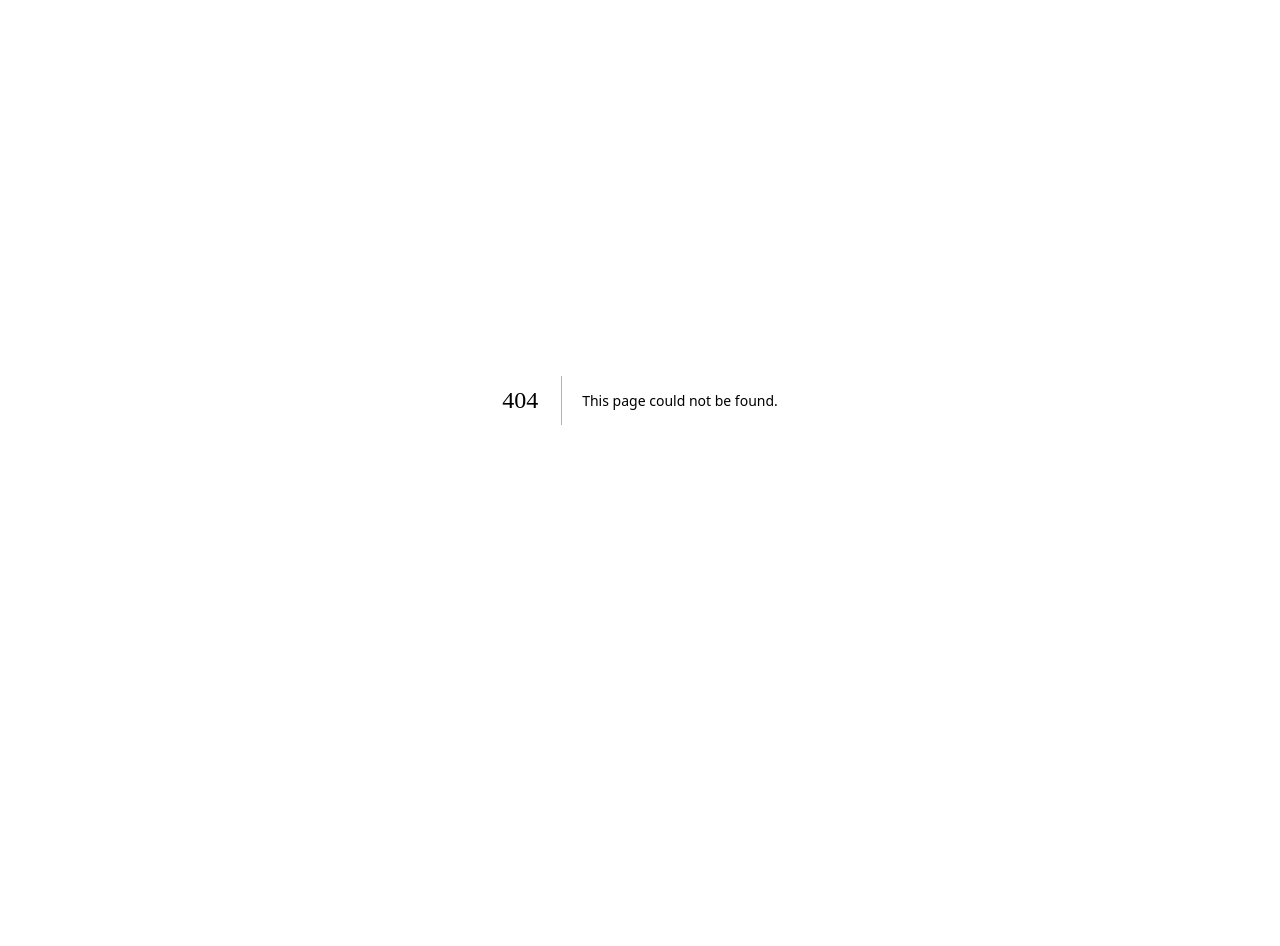
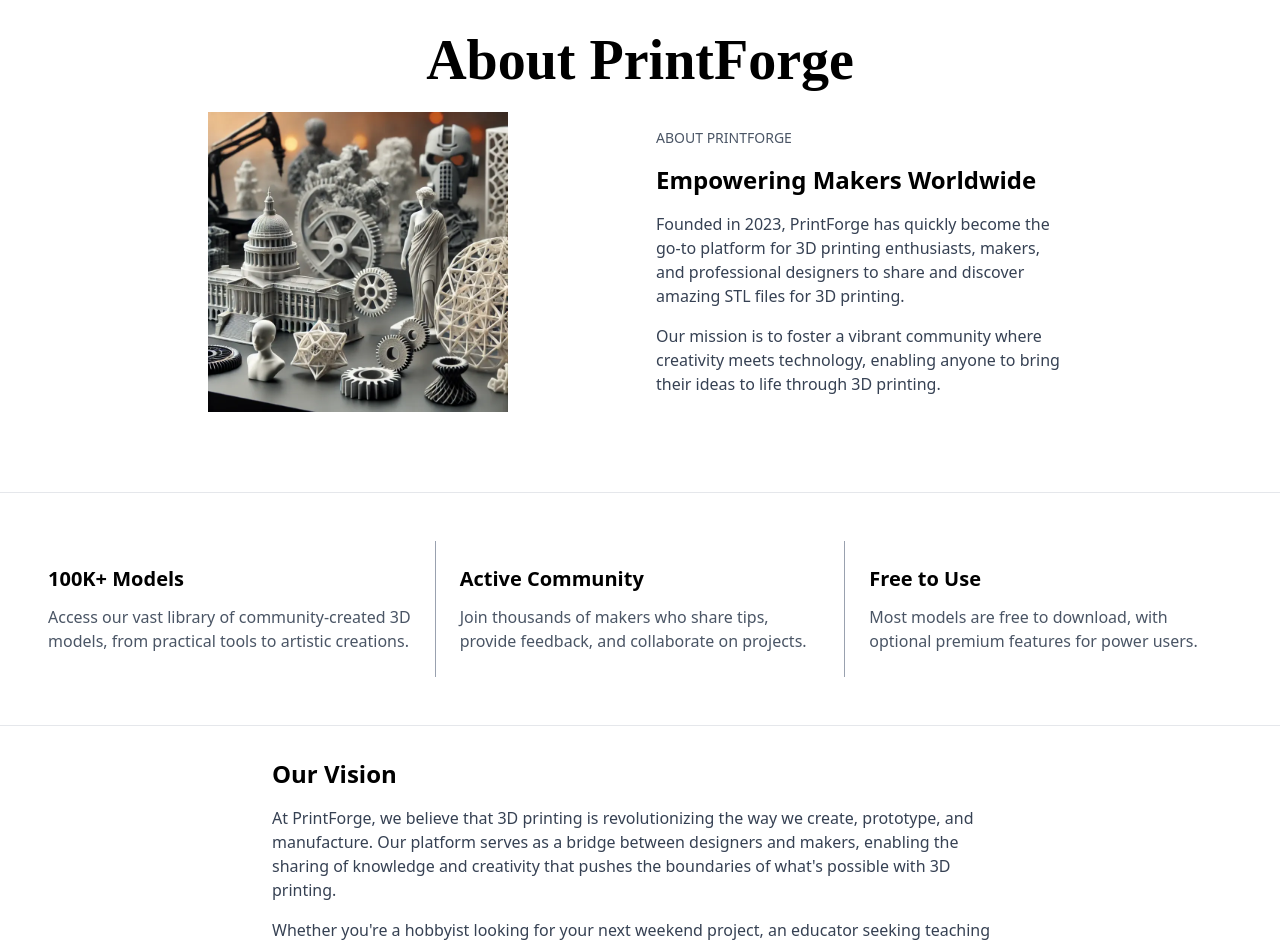
Before and after one commit to nima-karkhaneh/learn-nextjs, a Next.js app in the folder print-forge/: page /about in a window 1280 px wide. Before the commit this address had no page. Shown: the top 946 px of the page. Before the commit the page ends 800 px from the top, so only its background shows below. Built offline with nearby package versions, Linux system fonts and the light colour scheme.

Commit message:
Add about page for print-forge project

```diff
--- /dev/null
+++ b/print-forge/app/about/page.tsx
@@ -0,0 +1,100 @@
+export default function AboutPage() {
+    return (
+        <main>
+            <section className="container max-w-4xl px-4 py-8 mx-auto">
+                <h1 className="mb-6 text-4xl font-bold text-center">
+                    About PrintForge
+                </h1>
+
+                <div className="grid items-center gap-8 mb-12 md:grid-cols-2">
+                    <div className="relative h-[300px] w-full img-cont">
+                        <img className="about-img"
+                            src="/hero-image-square.png"
+                            alt="PrintForge Community - A group of makers collaborating on 3D printing projects"
+                        />
+                    </div>
+                    <div>
+                        <p className="mb-4 text-sm text-gray-600 uppercase" aria-hidden="true">
+                            About PrintForge
+                        </p>
+                        <h2 className="mb-4 text-2xl font-semibold">
+                            Empowering Makers Worldwide
+                        </h2>
+                        <p className="mb-4 text-gray-700">
+                            Founded in 2023, PrintForge has quickly become the
+                            go-to platform for 3D printing enthusiasts, makers,
+                            and professional designers to share and discover
+                            amazing STL files for 3D printing.
+                        </p>
+                        <p className="text-gray-700">
+                            Our mission is to foster a vibrant community where
+                            creativity meets technology, enabling anyone to
+                            bring their ideas to life through 3D printing.
+                        </p>
+                    </div>
+                </div>
+            </section>
+
+            <hr className="border-gray-200" aria-hidden="true" />
+
+            <section className="py-12" aria-labelledby="key-features">
+                <div className="px-6 mx-auto max-w-7xl">
+                    <h2 id="key-features" className="sr-only">Key Features</h2>
+                    <div className="grid gap-6 md:gap-0 md:grid-cols-3">
+                        <article className="p-6 bg-white">
+                            <h3 className="mb-3 text-xl font-semibold">
+                                100K+ Models
+                            </h3>
+                            <p className="text-gray-600">
+                                Access our vast library of community-created 3D
+                                models, from practical tools to artistic
+                                creations.
+                            </p>
+                        </article>
+                        <article className="p-6 bg-white border-gray-400 md:border-x">
+                            <h3 className="mb-3 text-xl font-semibold">
+                                Active Community
+                            </h3>
+                            <p className="text-gray-600">
+                                Join thousands of makers who share tips, provide
+                                feedback, and collaborate on projects.
+                            </p>
+                        </article>
+                        <article className="p-6 bg-white">
+                            <h3 className="mb-3 text-xl font-semibold">
+                                Free to Use
+                            </h3>
+                            <p className="text-gray-600">
+                                Most models are free to download, with optional
+                                premium features for power users.
+                            </p>
+                        </article>
+                    </div>
+                </div>
+            </section>
+
+            <hr className="border-gray-200" aria-hidden="true" />
+
+            <section className="container max-w-3xl px-4 py-8 mx-auto">
+                <div className="prose max-w-none">
+                    <h2 className="mb-4 text-2xl font-semibold">Our Vision</h2>
+                    <p className="mb-4 text-gray-700">
+                        At PrintForge, we believe that 3D printing is
+                        revolutionizing the way we create, prototype, and
+                        manufacture. Our platform serves as a bridge between
+                        designers and makers, enabling the sharing of knowledge
+                        and creativity that pushes the boundaries of what's
+                        possible with 3D printing.
+                    </p>
+                    <p className="text-gray-700">
+                        Whether you're a hobbyist looking for your next weekend
+                        project, an educator seeking teaching materials, or a
+                        professional designer wanting to share your creations,
+                        PrintForge provides the tools and community to support
+                        your journey in 3D printing.
+                    </p>
+                </div>
+            </section>
+        </main>
+    )
+}
--- a/print-forge/app/globals.css
+++ b/print-forge/app/globals.css
@@ -59,6 +59,10 @@
 
 }
 
+.about-img {
+    height: 100%;
+}
+
 @media (max-width: 768px) {
     .home-cont {
         flex-direction: column;
```
Also changed, not shown: print-forge/public/hero-image-square.png (added).
